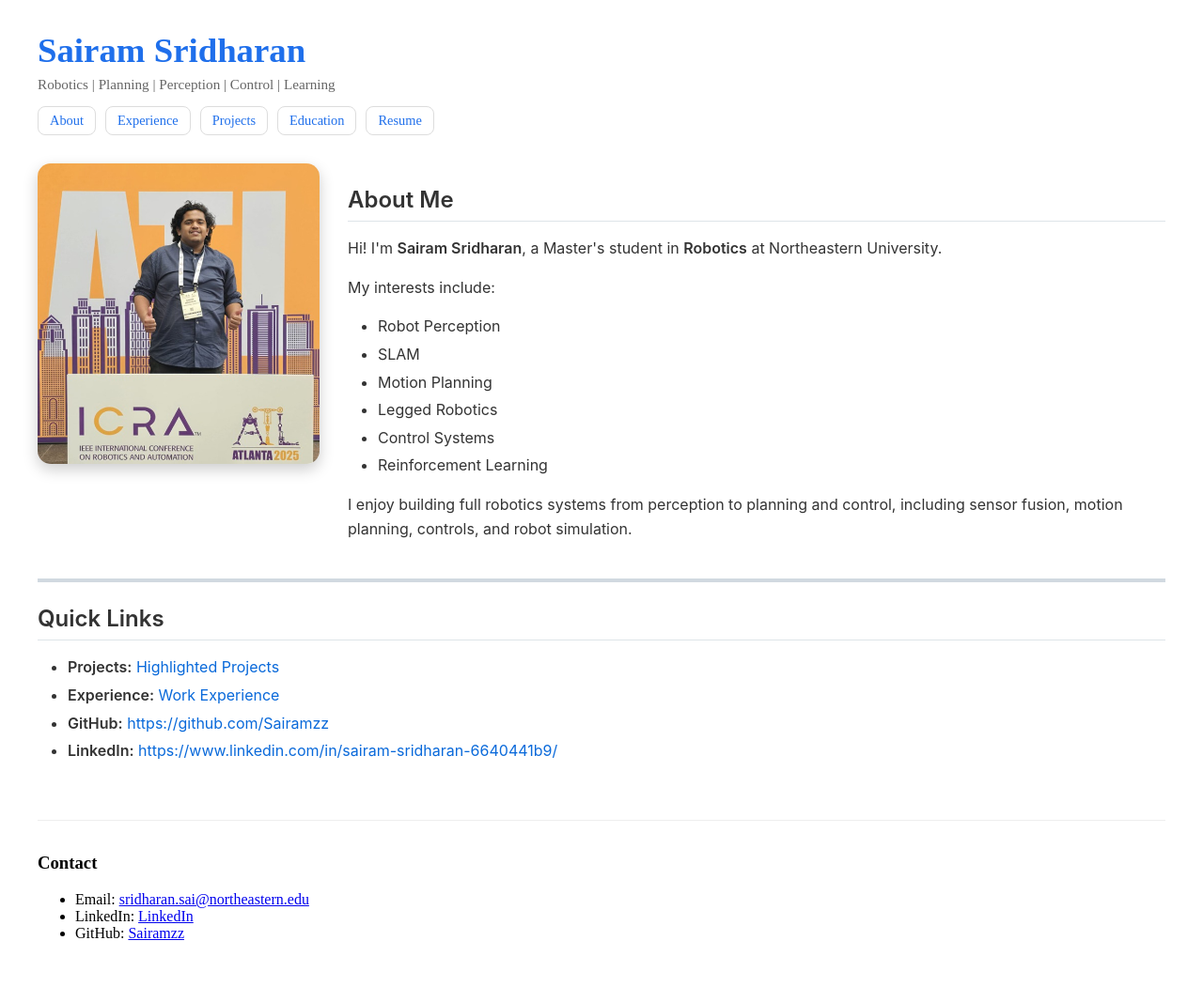
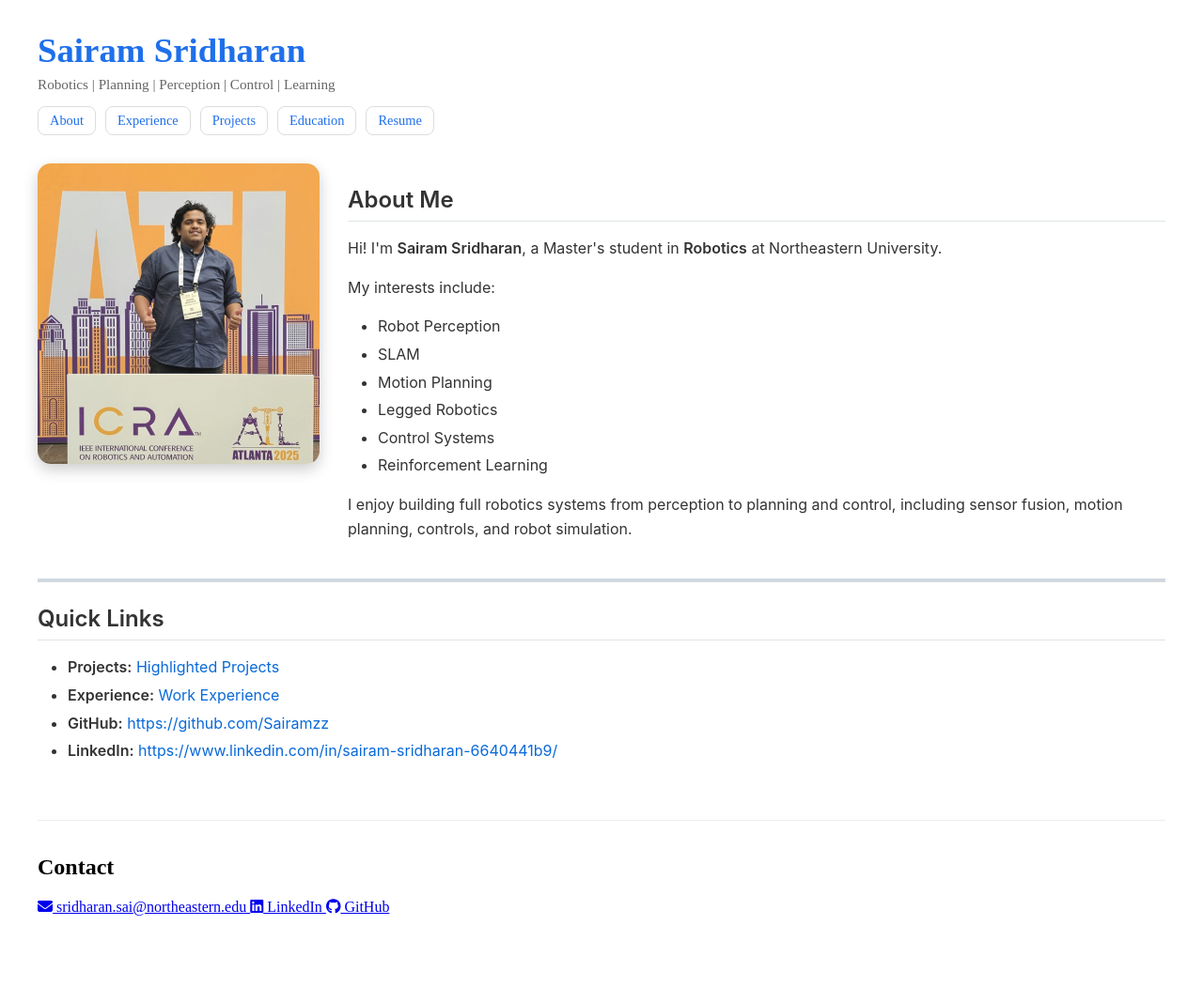
Before and after one commit to Sairamzz/Sairamzz.github.io, a Jekyll site: the page built from index.md, in a window 1280 px wide. Shown: the whole page at 94% size. Built offline with Jekyll 4.4.1, drawn with Linux system fonts in a browser that asks for light colours; nearby versions of some CDN libraries; after the commit the page ends 1007 px from its top, so only the background shows below that.

Commit message:
Update
Updated the contact section to use icons and a div layout.

```diff
--- a/_layouts/default.html
+++ b/_layouts/default.html
@@ -10,6 +10,7 @@
 
   <!-- Custom styles -->
   <link rel="stylesheet" href="{{ '/assets/css/style.css' | relative_url }}">
+  <link rel="stylesheet" href="https://cdnjs.cloudflare.com/ajax/libs/font-awesome/6.5.0/css/all.min.css">
 </head>
 
 <body>
@@ -31,12 +32,28 @@
     </main>
 
     <footer class="site-footer">
-      <h3>Contact</h3>
-      <ul>
-        <li>Email: <a href="mailto:sridharan.sai@northeastern.edu">sridharan.sai@northeastern.edu</a></li>
-        <li>LinkedIn: <a href="https://www.linkedin.com/in/sairam-sridharan-6640441b9/">LinkedIn</a></li>
-        <li>GitHub: <a href="https://github.com/Sairamzz">Sairamzz</a></li>
-      </ul>
+
+    <h2>Contact</h2>
+
+    <div class="contact-links">
+
+    <a href="mailto:sridharan.sai@northeastern.edu">
+    <i class="fa-solid fa-envelope"></i>
+    sridharan.sai@northeastern.edu
+    </a>
+
+    <a href="https://www.linkedin.com/in/sairam-sridharan-6640441b9/" target="_blank">
+    <i class="fa-brands fa-linkedin"></i>
+    LinkedIn
+    </a>
+
+    <a href="https://github.com/Sairamzz" target="_blank">
+    <i class="fa-brands fa-github"></i>
+    GitHub
+    </a>
+
+    </div>
+
     </footer>
 
   </div>
```
